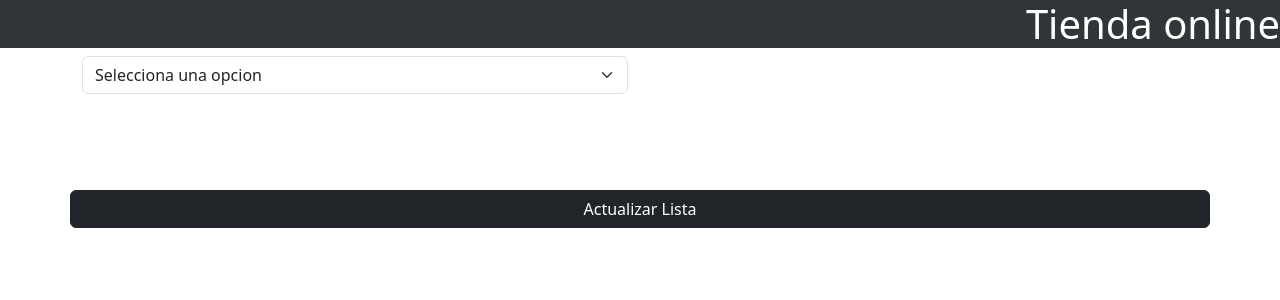
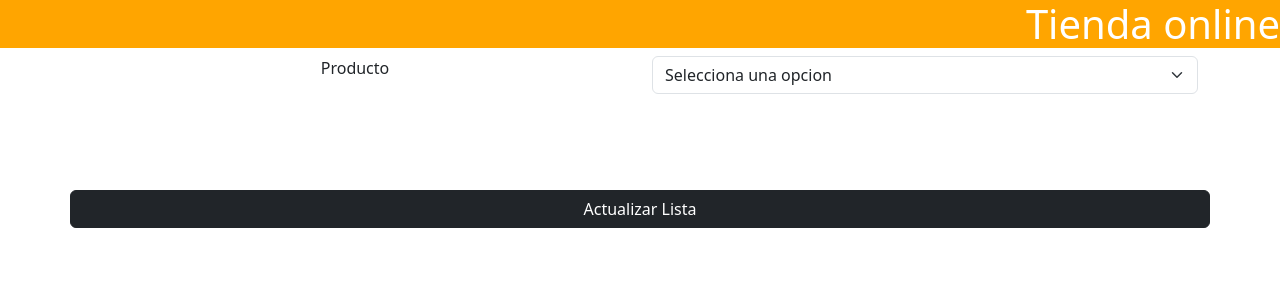
Before and after one commit to CES4RFL/WebApp, a Django app: page / in a window 1280 px wide. Shown: the top 300 px of the page. Run offline with Django 4.2, Linux system fonts and the light colour scheme; data that the repository does not hold is empty; some libraries are stand-ins or nearby versions.

Commit message:
Cambio en el color navar y label de producto

```diff
--- a/WebApp/templates/root/table.html
+++ b/WebApp/templates/root/table.html
@@ -25,7 +25,7 @@
     }
     h1{
         color: white;
-        background-color: #313538;
+        background-color: orange;
     }
     .title{
         text-align: right;
@@ -47,6 +47,7 @@
     </div>
     <div class="resume_salary container">
         <div class="row selector">
+            <label class="col-sm-6">Producto</label>
             <div class="col-sm-6 select-option" id="select-option"></div>
         </div>
         <div class="row view_product" id="view_product">
--- a/web-app.yml
+++ b/web-app.yml
@@ -23,7 +23,7 @@ spec:
         #Nombre del contenedor a crear dentro del pod
       - name: web-app
         #Nombre de la imagen dentro del repositorio
-        image: rephub/webapp:1.0.0
+        image: rephub/webapp:2.0.0
         resources:
           requests:
             memory: "500Mi"
```
Also changed, not shown: .github/workflows/deplotment.yml.
